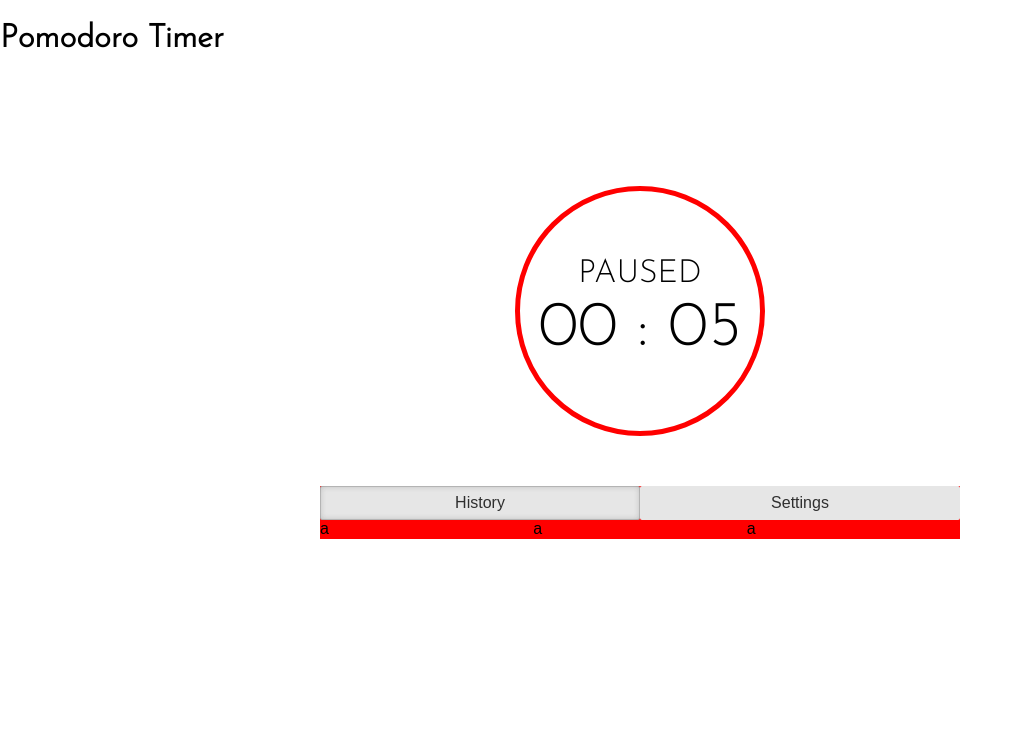
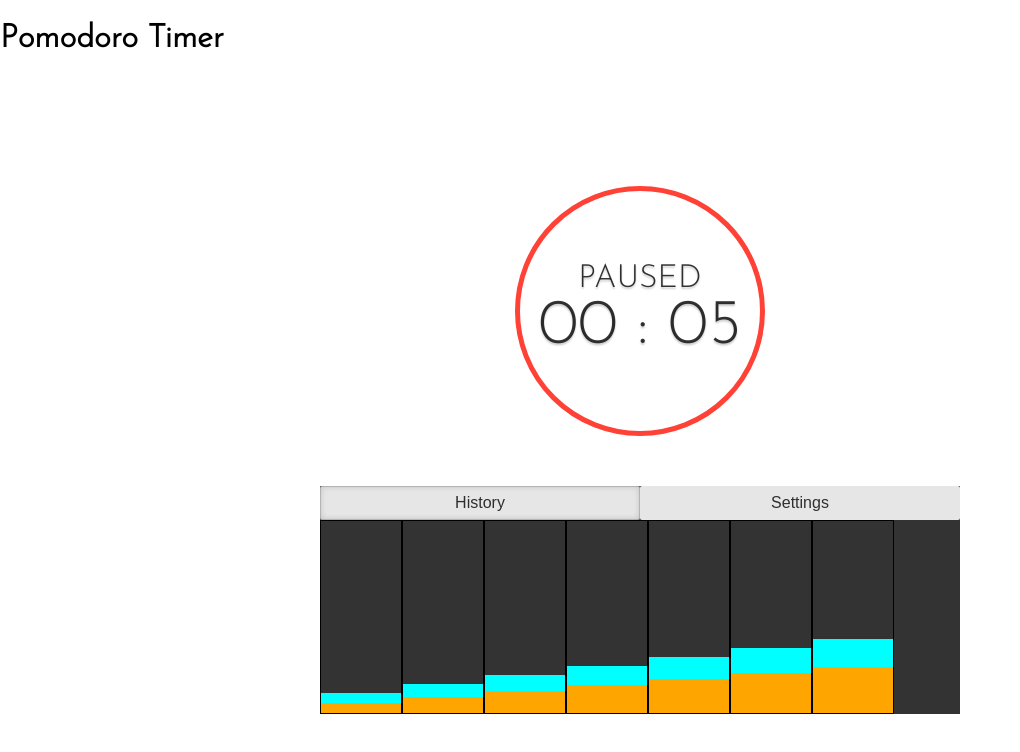
Before and after one commit to Shynras/Overpomo, a React app: page / in a window 1280 px wide. Shown: the top 752 px of the page, without its empty margins (0-1020 px from the left). Built offline with nearby package versions, Linux system fonts and the light colour scheme.

Commit message:
basic History graph graphics

```diff
--- a/src/App.tsx
+++ b/src/App.tsx
@@ -22,7 +22,8 @@ const App = () =>{
             <div style={{height: "50px"}} />
             <div className="pure-g">
                 <div className="pure-u-1-12 pure-u-md-1-4" />
-                <div className="pure-g pure-u-20-24 pure-u-md-1-2" style={{backgroundColor:"red"}}>
+                <div className="pure-g pure-u-20-24 pure-u-md-1-2"
+                    style={{backgroundColor:"#333333", color: "#ffffff"}}>
                     <Nav active={active}
                         setActive={setActive} />
                     {
--- a/src/History.tsx
+++ b/src/History.tsx
@@ -1,11 +1,25 @@
-import React from "react";
+import React, { ReactElement } from "react";
 
 const History = () => {
+    const generateDay = (k:number, w:number, b:number) => {
+        return (
+            <div className="day pure-u-1-8" key={k}>
+                <div className="break" style={{height:b}} />
+                <div className="work" style={{height:w}} />
+            </div>
+        );
+    };
+    const generateWeek = () => {
+        const week:ReactElement[] = [];
+        for (let k = 0; k < 7; k++) {
+            week.push(generateDay(k, 10+k*6, 10+k*3))
+        }
+        return week;
+    };
+
     return (
-        <div className="pure-g center">
-            <div className="pure-u-1-3">a</div>
-            <div className="pure-u-1-3">a</div>
-            <div className="pure-u-1-3">a</div>
+        <div className="pure-g">
+            {generateWeek()}
         </div>
     );
 }
--- a/src/Settings.tsx
+++ b/src/Settings.tsx
@@ -1,4 +1,4 @@
-import React, {useEffect, Dispatch, SetStateAction} from "react";
+import React, {useEffect, useState, Dispatch, SetStateAction} from "react";
 
 type SettingsTypes = {
     defaultMinutes: number,
@@ -19,6 +19,24 @@ const Settings = ({
     overtimeRatio,
     setOvertimeRatio} : SettingsTypes) => {
 
+    //overtimeRatio is a number, Number("0.") becomes "0", so you need ratio
+    //to update the float on screen while the user is typing
+    const [ratio, setRatio] = useState(overtimeRatio.toString());
+    const handleRatioChange = (s:string) => {
+        const n = Number(s);
+        console.log(overtimeRatio)
+        if (n >= 0 && n <= 1) {
+            setOvertimeRatio(n);
+            setRatio(s);
+        } else if (s === ".") {
+            setRatio("0.");
+        }
+    };
+
+    const posMaxInt = (v:number, max:number) => {
+        return v >= 0 && v <= max && Number.isInteger(v);
+    };
+
     useEffect(() => {
         setCurrentMinutes(defaultMinutes);
     }, [defaultMinutes]);
@@ -31,24 +49,27 @@ const Settings = ({
                     <input type="text" id="minutes"
                         className="pure-input-1"
                         value={defaultMinutes || ""}
-                        onChange={e => Number(e.target.value) >= 0 &&
+                        onChange={e => posMaxInt(Number(e.target.value), 999) &&
                             setDefaultMinutes(Number(e.target.value))} />
                 </div>
             </div>
             <div className="pure-control-group">
                 <label htmlFor="bonus">Break:</label>
                 <div className="pure-u-1-6">
-                    <input type="text" id="bonus" className="pure-input-1" value={breakBonus || ""}
-                        onChange={e => Number(e.target.value) >= 0 &&
+                    <input type="text" id="bonus"
+                        className="pure-input-1"
+                        value={breakBonus || ""}
+                        onChange={e => posMaxInt(Number(e.target.value), 999) &&
                             setBreakBonus(Number(e.target.value))} />
                 </div>
             </div>
             <div className="pure-control-group">
                 <label htmlFor="ratio">Overtime:</label>
                 <div className="pure-u-1-6">
-                    <input type="text" id="ratio" className="pure-input-1" value={overtimeRatio || ""}
-                        onChange={e => Number(e.target.value) >= 0 &&
-                            setOvertimeRatio(Number(e.target.value))} />
+                    <input type="text" id="ratio"
+                        className="pure-input-1"
+                        value={ratio}
+                        onChange={e => handleRatioChange(e.target.value)} />
                 </div>
             </div>
         </form>
--- a/src/Timer.tsx
+++ b/src/Timer.tsx
@@ -35,15 +35,15 @@ const Timer = ({
     const handleStyle = () => {
         let timerStyle;
         if (phase === status.running) {
-            timerStyle = "runningTimer";
+            timerStyle = "running-timer";
         } else if (phase === status.overtime) {
-            timerStyle = "overtimeTimer";
+            timerStyle = "overtime-timer";
         } else if (phase === status.paused) {
-            timerStyle = "pausedTimer";
+            timerStyle = "paused-timer";
         } else {
-            timerStyle = "breakTimer";
+            timerStyle = "break-timer";
         }
-        return `basicTimer ${timerStyle}`;
+        return `pure-button timer-button ${timerStyle}`;
     };
 
     const handleReset = () => {
--- a/src/index.tsx
+++ b/src/index.tsx
@@ -1,8 +1,8 @@
 import React from "react";
 import  { createRoot }  from "react-dom/client";
 import App from "./App";
+import "purecss";
 import "./style.scss";
-import "purecss";
 import "./grids-responsive-min.css";
 
 const container = document.getElementById("root");
--- a/src/style.scss
+++ b/src/style.scss
@@ -12,42 +12,66 @@ input {
   justify-content: center;
 }
 
-.basicTimer {
+.timer-button {
   display: block;
   height: 250px;
   width: 250px;
   margin: auto;
   margin-top: 10%;
-  border: 5px solid red;
+  border: 5px solid;
   border-radius: 50%;
+  text-shadow: 0 2px 2px rgba(0,0,0,0.2);
+  background: white;
 
-  background-color: white;
+  &:focus {
+    background-image: none;
+  }
+
+  &:hover {
+    background-image: linear-gradient(transparent, rgba(0, 0, 0, 0.05) 40%, rgba(0, 0, 0, 0.1));
+  }
+
+  &:active {
+    box-shadow: 0 0 10px 5px rgba(0, 0, 0, 0.5) inset;
+  }
 
   .phase {
     font-size: 2em;
   }
 
+  &.running-timer {
+    border-color: #2ECC40;
+  }
+
+  &.overtime-timer {
+    border-color: #0074D9;
+  }
+
+  &.paused-timer {
+    border-color: #FF4136;
+  }
+
+  &.break-timer {
+    border-color: #B10DC9;
+  }
+
   .time {
     font-size: 4em;
   }
+}
 
-  &.runningTimer {
-    border-color: green;
+.day {
+  display: flex;
+  justify-content: flex-end;
+  flex-direction: column;
+  border: 1px solid black;
+  height: 192px;
+
+  .break {
+    background-color: cyan;
   }
 
-  &.overtimeTimer {
-    border-color: blue;
-  }
-
-  &.pausedTimer {
-    border-color: red;
-  }
-
-  &.breakTimer {
-    border-color: purple;
+  .work {
+    background-color: orange;
   }
 }
-
-.basicTimer:hover {
-  background-color: lightgray;
-}
--- a/webpack.config.js
+++ b/webpack.config.js
@@ -32,7 +32,7 @@ module.exports={
                 loader: 'ts-loader'
             },
             {
-                test: /\.(s[ac]ss|css)$/i,
+                test: /\.(css|s[ac]ss)$/i,
                 use: [
                     'style-loader',
                     'css-loader',
```
